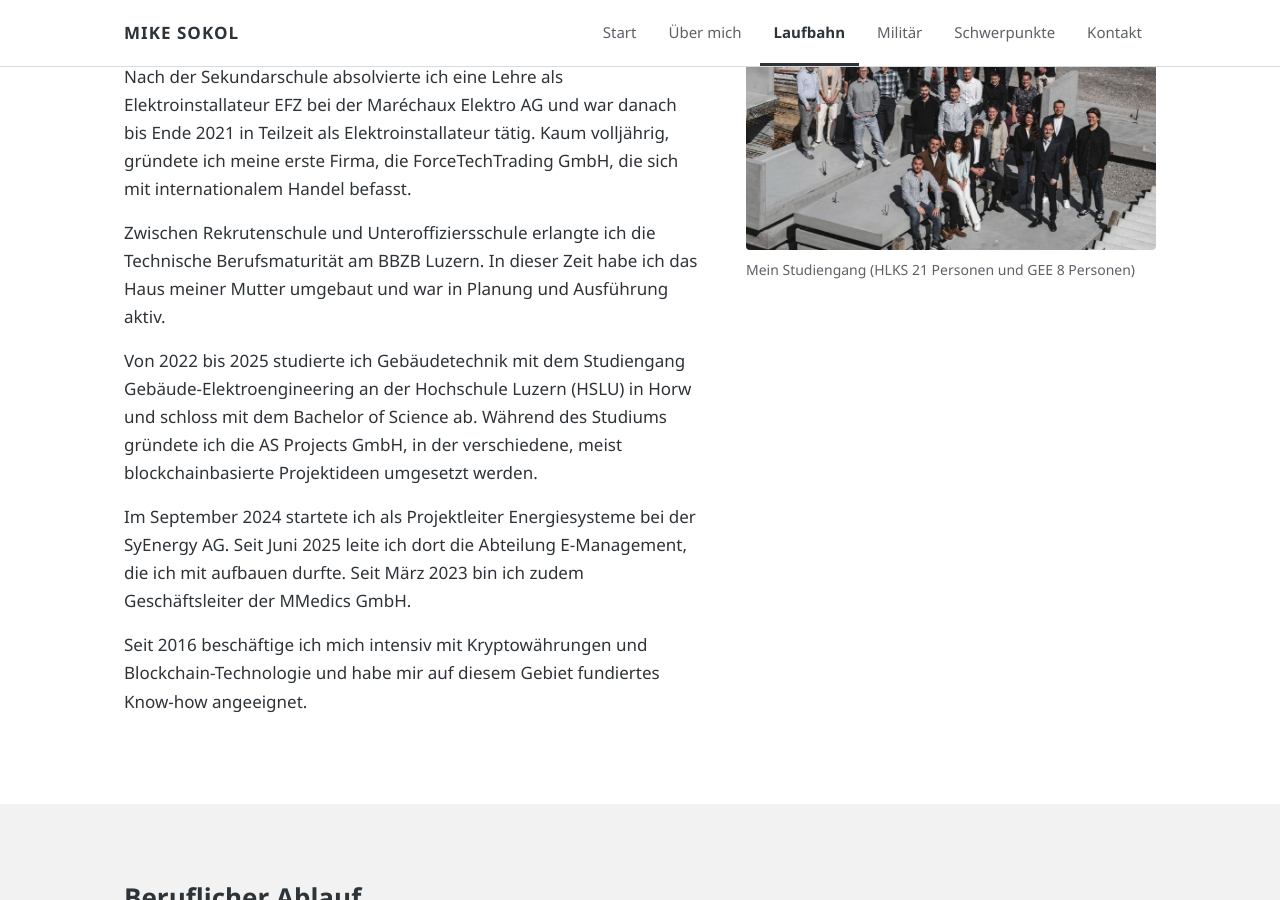
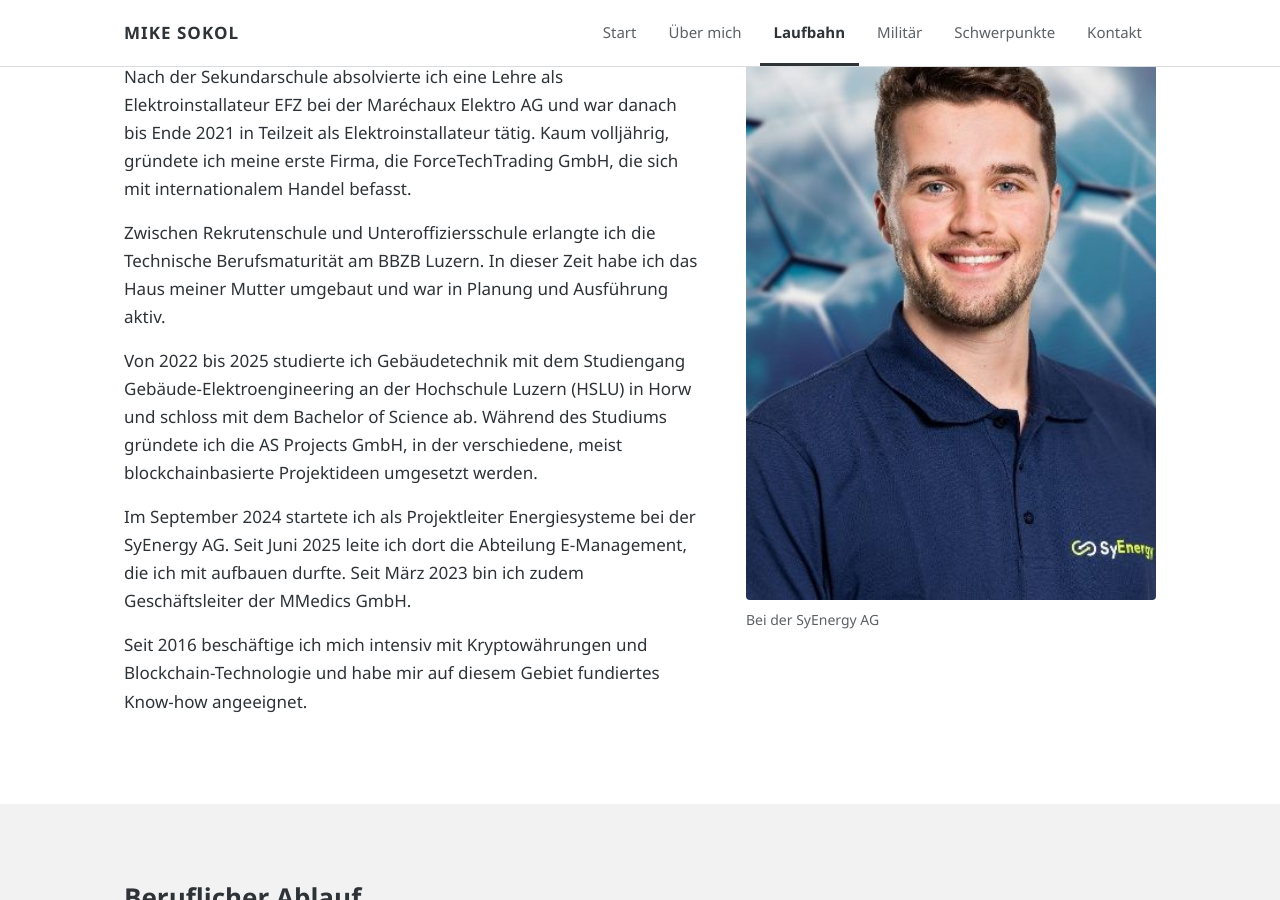
Before and after one commit to Mykey1835/mikesokol-website, a Jekyll site: the page built from _seiten/laufbahn.md, in a window 1280 px wide and 900 px high, scrolled down 366 px. Built offline with Jekyll 4.4.1, drawn with Linux system fonts in a browser that asks for light colours; some of the changed text lies outside the part shown.

Commit message:
Titelbild mit Hand und gleichem Rand, SyEnergy-Foto und Studiengang in Laufbahn
Co-Authored-By: Claude Opus 5.5 <noreply@anthropic.com>
Claude-Session: https://claude.ai/code/session_011hthjTbG7UK3y2j2H5ntXq

```diff
--- a/_seiten/laufbahn.md
+++ b/_seiten/laufbahn.md
@@ -17,8 +17,8 @@ abschnitte:
       Im September 2024 startete ich als Projektleiter Energiesysteme bei der SyEnergy AG. Seit Juni 2025 leite ich dort die Abteilung E-Management, die ich mit aufbauen durfte. Seit März 2023 bin ich zudem Geschäftsleiter der MMedics GmbH.
 
       Seit 2016 beschäftige ich mich intensiv mit Kryptowährungen und Blockchain-Technologie und habe mir auf diesem Gebiet fundiertes Know-how angeeignet.
-    bild: /img/studiengang.jpg
-    bild_text: Mein Studiengang (HLKS 21 Personen und GEE 8 Personen)
+    bild: /img/portrait.jpg
+    bild_text: Bei der SyEnergy AG
   - titel: Beruflicher Ablauf
     hintergrund: grau
     ablauf:
@@ -83,4 +83,6 @@ abschnitte:
         text: Sekundarschule, Horw
       - zeit: "08.2005 – 06.2011"
         text: Primarschule, Luzern und Kastanienbaum
+    bild: /img/studiengang.jpg
+    bild_text: Mein Studiengang (HLKS 21 Personen und GEE 8 Personen)
 ---
```
Also changed, not shown: img/portrait_studio.jpg.
